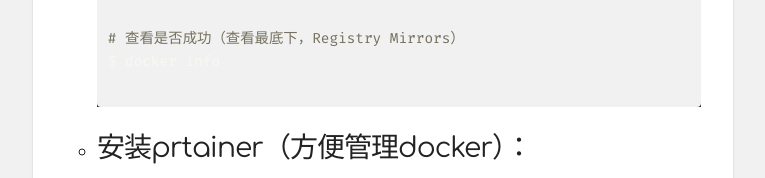
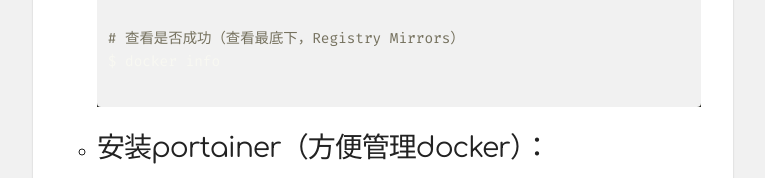
Before and after one commit to woodwen/woodwen.github.io, a plain HTML site: page code/build-docker-nextcloud-onlyoffice-postgres-nginx/index.html in a window 1280 px wide. Shown: the part 1360-1538 px from the top of the page, without its empty margins (307-1072 px from the left). Drawn offline with Linux system fonts and the light colour scheme.

Commit message:
修复拼写错误

```diff
--- a/code/build-docker-nextcloud-onlyoffice-postgres-nginx/index.html
+++ b/code/build-docker-nextcloud-onlyoffice-postgres-nginx/index.html
@@ -199,7 +199,7 @@ $ docker info
 
 </code></pre></div></li>
 <li>
-<h1 id="安装prtainer方便管理docker">安装prtainer（方便管理docker）：</h1>
+<h1 id="安装portainer方便管理docker">安装portainer（方便管理docker）：</h1>
 <div class="highlight"><pre style="color:#f8f8f2;background-color:#272822;-moz-tab-size:4;-o-tab-size:4;tab-size:4"><code class="language-shell" data-lang="shell">  docker run -d -p 9898:9000 <span style="color:#ae81ff">\
 </span><span style="color:#ae81ff"></span>      --restart<span style="color:#f92672">=</span>always <span style="color:#ae81ff">\
 </span><span style="color:#ae81ff"></span>      -v /var/run/docker.sock:/var/run/docker.sock <span style="color:#ae81ff">\
```
